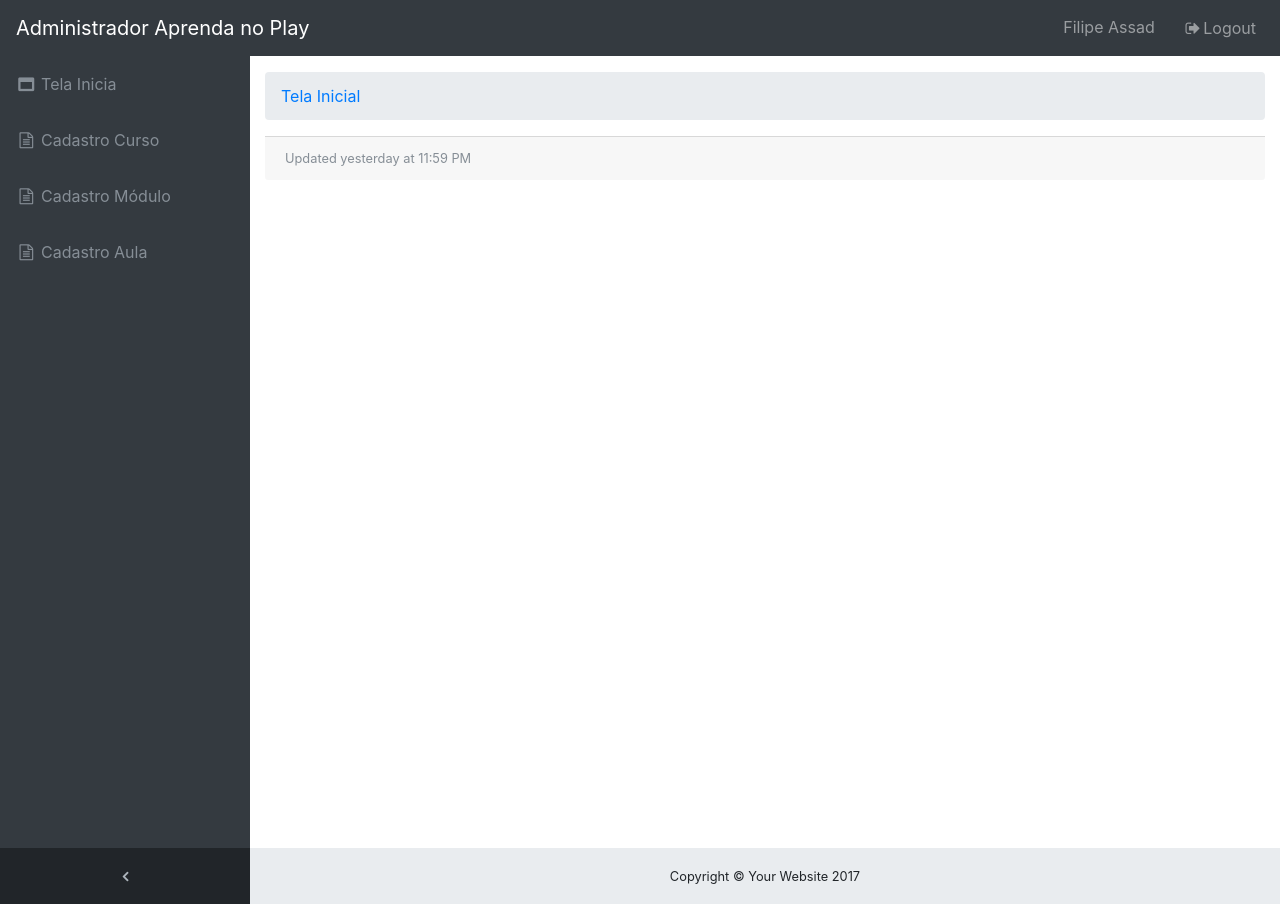
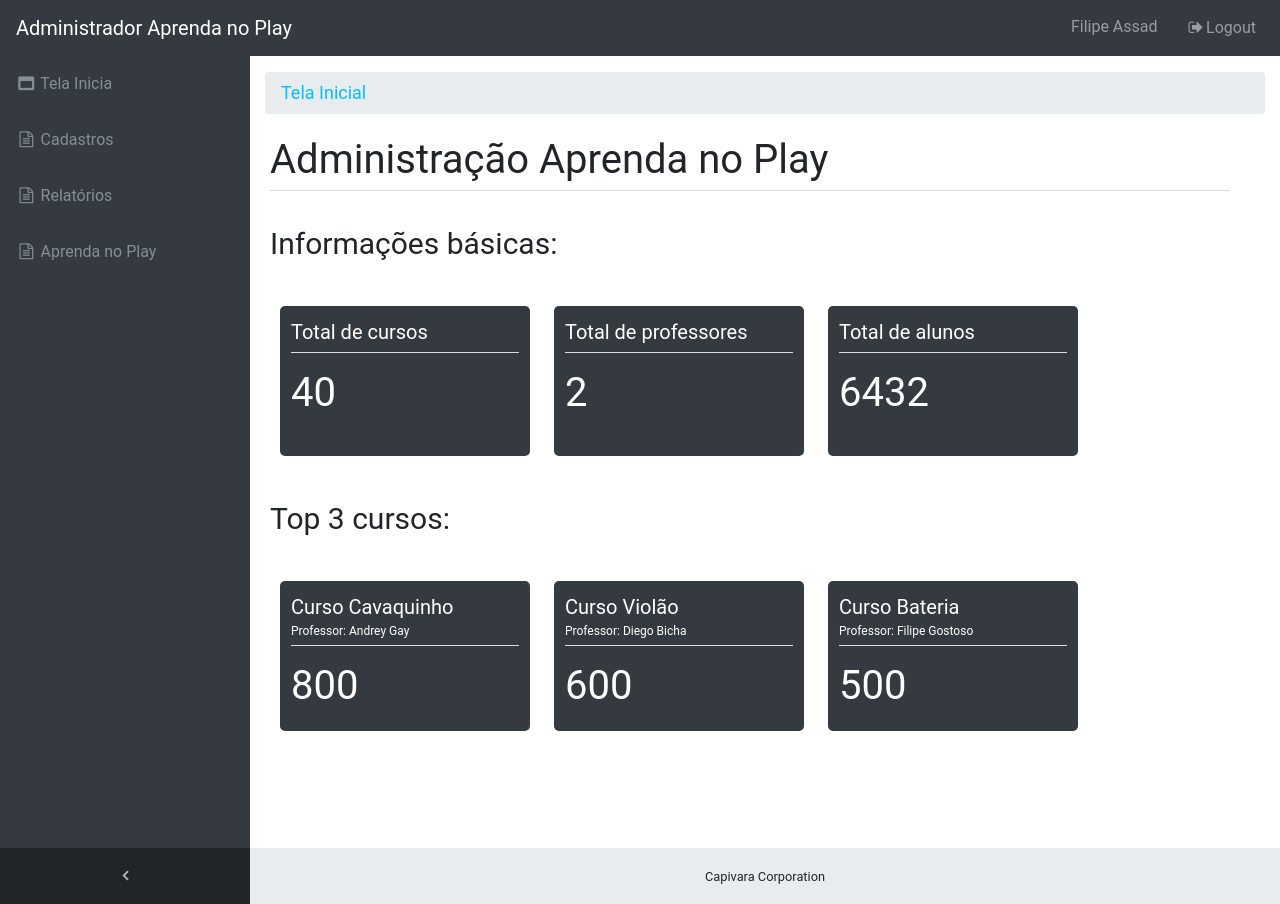
Before and after one commit to filipeassad/aprendanoplay, a Django app: a page that uses website/templates/adm_aprenda.html in a window 1280 px wide. Run offline with Django 3.2, Linux system fonts and the light colour scheme; the visitor is signed in with stand-in values (Sample User, id 1); some libraries are stand-ins or nearby versions.

Commit message:
Layouts de cadastros prontos

```diff
--- a/website/static/css/basico.css
+++ b/website/static/css/basico.css
@@ -62,3 +62,46 @@ select{
 	color: #FF6347;
 	cursor: pointer;
 }
+
+.info-item{
+	width: 250px;
+	height: 150px;
+	margin: 10px 10px;
+	border: 1px solid transparent;
+	border-radius: 5px;
+	background: #343a40;
+	color: #FFFFFF;
+	padding: 10px;
+}
+
+.btn-item{
+	width: 200px;
+	height: 80px;
+	margin: 10px 10px;
+	border: 1px solid transparent;
+	border-radius: 5px;
+	background: #343a40;
+	color: #FFFFFF;
+	padding: 10px;
+	cursor: pointer;
+}
+
+.botao{
+	border: 1px solid #343a40;
+	background: #FFFFFF;
+	display: block;
+	cursor: pointer;
+}
+
+.caixa-selecao{
+	border: 1px solid #343a40;
+	margin-left: 20px;
+}
+
+.caixa-reproducao{
+	display: block;
+	border: 1px solid #343a40;
+	margin-left: 20px;
+	margin-top: 30px;
+
+}
--- /dev/null
+++ b/website/static/scripts/ng_admaprenda_ctrl.js
@@ -0,0 +1,45 @@
+app.config(['$httpProvider', '$interpolateProvider',
+    function($httpProvider, $interpolateProvider) {
+    /* for compatibility with django teplate engine */
+    $interpolateProvider.startSymbol('{$');
+    $interpolateProvider.endSymbol('$}');
+    /* csrf */
+    $httpProvider.defaults.xsrfHeaderName = 'X-CSRFToken';
+    $httpProvider.defaults.xsrfCookieName = 'csrftoken';
+    //$httpProvider.defaults.withCredentials = true;
+}]);
+
+app.controller('AdmAprendaCtrl', function($window, $http, $rootScope){
+
+	//$scope.pagina = "{% include \"subtemplates/topoadm.html\" %}";
+	$rootScope.pagina = "telainicial";
+
+});
+
+app.controller('AdmMenuCtrl', function($window, $http, $rootScope){
+
+
+
+	this.telainicial = function(){
+		$rootScope.pagina = "telainicial";
+		$rootScope.nome = "Tela Inicial";
+	}
+
+	this.cadastro = function(){
+		$rootScope.pagina = "cadastro";
+		$rootScope.nome = "Cadastros";
+	}
+
+	this.relatorios = function(){
+		$rootScope.pagina = "relatorios";
+		$rootScope.nome = "Relatorios";
+	}
+
+});
+
+
+app.controller('AdmTituloCtrl', function($window, $http, $rootScope){
+
+	$rootScope.nome = "Tela Inicial";
+
+});
--- /dev/null
+++ b/website/static/scripts/ng_admcadastroaula_ctrl.js
@@ -0,0 +1,36 @@
+app.config(['$httpProvider', '$interpolateProvider',
+    function($httpProvider, $interpolateProvider) {
+    /* for compatibility with django teplate engine */
+    $interpolateProvider.startSymbol('{$');
+    $interpolateProvider.endSymbol('$}');
+    /* csrf */
+    $httpProvider.defaults.xsrfHeaderName = 'X-CSRFToken';
+    $httpProvider.defaults.xsrfCookieName = 'csrftoken';
+    //$httpProvider.defaults.withCredentials = true;
+}]);
+
+app.controller('AdmCadastroAulaCtrl', function($window, $http, $rootScope, $sce){
+	this.videos = [];
+	this.ipUrlVideo = "https://www.youtube.com/embed/mp28JPs25ek";
+	this.videos.push($sce.trustAsResourceUrl(this.ipUrlVideo));
+
+
+	this.mostrarVideo = function(){
+		this.videos.splice(0);
+		this.videos.push($sce.trustAsResourceUrl(this.ipUrlVideo));
+	}
+});
+
+app.directive('myEnter', function () {
+    return function (scope, element, attrs) {
+        element.bind("keydown keypress", function (event) {
+            if(event.which === 13) {
+                scope.$apply(function (){
+                    scope.$eval(attrs.myEnter);
+                });
+
+                event.preventDefault();
+            }
+        });
+    };
+});
--- /dev/null
+++ b/website/static/scripts/ng_admcadastros_ctrl.js
@@ -0,0 +1,25 @@
+app.config(['$httpProvider', '$interpolateProvider',
+    function($httpProvider, $interpolateProvider) {
+    /* for compatibility with django teplate engine */
+    $interpolateProvider.startSymbol('{$');
+    $interpolateProvider.endSymbol('$}');
+    /* csrf */
+    $httpProvider.defaults.xsrfHeaderName = 'X-CSRFToken';
+    $httpProvider.defaults.xsrfCookieName = 'csrftoken';
+    //$httpProvider.defaults.withCredentials = true;
+}]);
+
+app.controller('AdmCadastrosCtrl', function($window, $http, $rootScope){
+
+	this.cadastroCur = function(){
+		$rootScope.pagina = "cadastrocurso"
+	}
+
+	this.cadastroMod = function(){
+		$rootScope.pagina = "cadastromodulo"
+	}
+
+	this.cadastroAul = function(){
+		$rootScope.pagina = "cadastroaula"
+	}
+});
--- a/website/templates/adm_aprenda.html
+++ b/website/templates/adm_aprenda.html
@@ -16,43 +16,48 @@
   <link href="{% static 'vendor/datatables/dataTables.bootstrap4.css' %}" rel="stylesheet">
   <!-- Custom styles for this template-->
   <link href="{% static 'css/sb-admin.css' %}" rel="stylesheet">
+  <link rel="stylesheet" type="text/css" href="{% static 'css/basico.css' %}">
+
+  <script src="https://ajax.googleapis.com/ajax/libs/angularjs/1.4.8/angular.min.js"></script>
+  <script src="{% static 'scripts/ng_application_ctrl.js' %}"></script>
+  <script src="{% static 'scripts/ng_admaprenda_ctrl.js' %}"></script>
 </head>
 
-<body class="fixed-nav sticky-footer bg-dark" id="page-top">
+<body class="fixed-nav sticky-footer bg-dark" id="page-top" ng-app="myApp">
   <!-- Navigation-->
   <nav class="navbar navbar-expand-lg navbar-dark bg-dark fixed-top" id="mainNav">
     <a class="navbar-brand" href="index.html">Administrador Aprenda no Play</a>
     <button class="navbar-toggler navbar-toggler-right" type="button" data-toggle="collapse" data-target="#navbarResponsive" aria-controls="navbarResponsive" aria-expanded="false" aria-label="Toggle navigation">
       <span class="navbar-toggler-icon"></span>
     </button>
-    <div class="collapse navbar-collapse" id="navbarResponsive">
+    <div class="collapse navbar-collapse" id="navbarResponsive" ng-controller="AdmMenuCtrl as menu">
       <ul class="navbar-nav navbar-sidenav" id="exampleAccordion">
 
         <li class="nav-item" data-toggle="tooltip" data-placement="right" title="Tables">
-          <a class="nav-link" href="tables.html">
+          <a class="nav-link" ng-click="menu.telainicial()">
             <i class="fa fa-fw fa-window-maximize"></i>
             <span class="nav-link-text">Tela Inicia</span>
           </a>
         </li>
 
         <li class="nav-item" data-toggle="tooltip" data-placement="right" title="Tables">
-          <a class="nav-link" href="tables.html">
+          <a class="nav-link" ng-click="menu.cadastro()">
             <i class="fa fa-fw fa-file-text-o"></i>
-            <span class="nav-link-text">Cadastro Curso</span>
+            <span class="nav-link-text">Cadastros</span>
+          </a>
+        </li>
+
+        <li class="nav-item" data-toggle="tooltip" data-placement="right" title="Tables">
+          <a class="nav-link" ng-click="menu.relatorios()">
+            <i class="fa fa-fw fa-file-text-o"></i>
+            <span class="nav-link-text">Relatórios</span>
           </a>
         </li>
 
         <li class="nav-item" data-toggle="tooltip" data-placement="right" title="Tables">
           <a class="nav-link" href="tables.html">
             <i class="fa fa-fw fa-file-text-o"></i>
-            <span class="nav-link-text">Cadastro Módulo</span>
-          </a>
-        </li>
-
-        <li class="nav-item" data-toggle="tooltip" data-placement="right" title="Tables">
-          <a class="nav-link" href="tables.html">
-            <i class="fa fa-fw fa-file-text-o"></i>
-            <span class="nav-link-text">Cadastro Aula</span>
+            <span class="nav-link-text">Aprenda no Play</span>
           </a>
         </li>
 
@@ -82,22 +87,44 @@
   </nav>
 
   <div class="content-wrapper">
-    <div class="container-fluid">
+    <div class="container-fluid" ng-controller="AdmTituloCtrl">
 
       <!-- Breadcrumbs-->
       <ol class="breadcrumb">
 
         <li class="breadcrumb-item">
-          <a href="#">Tela Inicial</a>
+          <div style="color: #00BFFF; font-size: 18px; line-height: 100%;">{$ nome $}</div>
         </li>
 
       </ol>
 
       <!-- Area para as telas -->
 
+      <div ng-controller="AdmAprendaCtrl as aprenda" >
+
+          <div ng-if="pagina =='telainicial'">
+              {% include "subtemplates/adm_telainicial.html" %}
+          </div>
+
+          <div ng-if="pagina =='cadastro'">
+              {% include "subtemplates/adm_cadastros.html" %}
+          </div>
+
+          <div ng-if="pagina == 'cadastrocurso'">
+              {% include "subtemplates/adm_cadastro_curso.html" %}
+          </div>
+
+          <div ng-if="pagina == 'cadastromodulo'">
+              {% include "subtemplates/adm_cadastro_modulo.html" %}
+          </div>
+
+          <div ng-if="pagina == 'cadastroaula'">
+              {% include "subtemplates/adm_cadastro_aula.html" %}
+          </div>
+
+      </div>
+
       <!-- Area para as telas -->
-
-      <div class="card-footer small text-muted">Updated yesterday at 11:59 PM</div>
 
     </div>
     <!-- /.container-fluid-->
@@ -105,7 +132,7 @@
     <footer class="sticky-footer">
       <div class="container">
         <div class="text-center">
-          <small>Copyright © Your Website 2017</small>
+          <small>Capivara Corporation</small>
         </div>
       </div>
     </footer>
@@ -137,14 +164,12 @@
     <!-- Core plugin JavaScript-->
     <script src="{% static 'vendor/jquery-easing/jquery.easing.min.js' %}"></script>
     <!-- Page level plugin JavaScript-->
-    <script src="{% static 'vendor/chart.js/Chart.min.js' %}"></script>
     <script src="{% static 'vendor/datatables/jquery.dataTables.js' %}"></script>
     <script src="{% static 'vendor/datatables/dataTables.bootstrap4.js' %}"></script>
     <!-- Custom scripts for all pages-->
     <script src="{% static 'scripts/sb-admin.min.js' %}"></script>
     <!-- Custom scripts for this page-->
     <script src="{% static 'scripts/sb-admin-datatables.min.js' %}"></script>
-    <script src="{% static 'scripts/sb-admin-charts.min.js' %}"></script>
   </div>
 </body>
 
--- /dev/null
+++ b/website/templates/subtemplates/adm_cadastro_aula.html
@@ -0,0 +1,49 @@
+{% load staticfiles %}
+<script src="{% static 'scripts/ng_admcadastroaula_ctrl.js' %}"></script>
+<div class="row" style="width: 100%; display: block;" ng-controller="AdmCadastroAulaCtrl as aulas">
+
+	<div style="margin-left: 20px; font-size: 40px;">Cadastro de Aula</div>
+	<div style="margin: 0 20px; border-top: 1px solid #DCDCDC;"></div>
+
+
+	<div style="margin-top: 30px; font-size: 20px; margin-left: 20px;">Selecione o Curso:</div>
+
+	<div style="width: 800px;text-align: left; margin-top: 10px; background: #343a40; height: 40px; margin-left: 20px;">
+
+		<div class="inline-middle" style="width: 30%; color: white; font-size: 18px; margin-left: 10px;">Nome</div>
+		<div class="inline-middle" style="width: 20%; color: white; font-size: 18px;">Professor</div>
+		<div class="inline-middle" style="width: 40%; color: white; font-size: 18px;">Descrição</div>
+		<div class="inline-middle" style="height: 100%;"></div>
+
+	</div>
+
+	<div style="width: 800px; overflow: auto; height: 15em; text-align: left; border: 1px solid #343a40; margin-left: 20px;">
+
+		<div style="width: 100%;" >
+			<div class="inline-middle" style="width: 20%; margin-left: 10px;"></div>
+			<div class="inline-middle" style="width: 20%;"></div>
+			<div class="inline-middle" style="width: 55%;"></div>
+			<div class="inline-middle" style="height: 100%;"></div>
+
+		</div>
+
+	</div>
+
+	<div style="margin-top: 30px; font-size: 20px; margin-left: 20px;">Módulo:</div>
+	<select  class="caixa-selecao"></select>
+
+	<div style="margin-top: 30px; font-size: 20px; margin-left: 20px;">Nome Aula:</div>
+	<input type="text" style="margin-left: 20px; border: 1px solid #343a40; padding-left: 5px;">
+
+	<div style="margin-top: 30px; font-size: 20px; margin-left: 20px;">Descrição:</div>
+	<input type="text" style="margin-left: 20px; border: 1px solid #343a40; padding-left: 5px;">
+
+	<div style="margin-top: 30px; font-size: 20px; margin-left: 20px;">Url Vídeo:</div>
+
+	<input type="text" style="margin-left: 20px; border: 1px solid #343a40; padding-left: 5px;" ng-model="aulas.ipUrlVideo" my-enter="aulas.mostrarVideo()">
+
+	<iframe ng-src="{$video$}" width="500" height="250px" class="caixa-reproducao" ng-repeat="video in aulas.videos"></iframe>
+
+	<button style="width: 200px; margin-left: 20px; margin-top: 30px;" class="botao" >Salvar</button>
+
+</div>
--- /dev/null
+++ b/website/templates/subtemplates/adm_cadastro_curso.html
@@ -0,0 +1,41 @@
+{% load staticfiles %}
+<div class="row" style="width: 100%; display: block;">
+
+	<div style="margin-left: 20px; font-size: 40px;">Cadastro de Curso</div>
+	<div style="margin: 0 20px; border-top: 1px solid #DCDCDC;"></div>
+
+
+	<div style="margin-top: 30px; font-size: 20px; margin-left: 20px;">Selecione o Professor:</div>
+
+	<div style="width: 800px;text-align: left; margin-top: 10px; background: #343a40; height: 40px; margin-left: 20px;">
+
+		<div class="inline-middle" style="width: 30%; color: white; font-size: 18px; margin-left: 10px;">Nome</div>
+		<div class="inline-middle" style="width: 20%; color: white; font-size: 18px;">Dt. Nascimento</div>
+		<div class="inline-middle" style="width: 40%; color: white; font-size: 18px;">E-mail</div>
+		<div class="inline-middle" style="height: 100%;"></div>
+
+	</div>
+
+	<div style="width: 800px; overflow: auto; height: 15em; text-align: left; border: 1px solid #343a40; margin-left: 20px;">
+
+		<div style="width: 100%;" ng-click="selecionaCurso(cur)" class="{$cur.cla$}" ng-repeat="cur in cursos">
+
+			<div class="inline-middle" style="width: 20%; margin-left: 10px;">{$cur.nome$}</div>
+			<div class="inline-middle" style="width: 20%;">{$cur.perfil.nome$}</div>
+			<div class="inline-middle" style="width: 55%;">{$cur.descricao$}</div>
+			<div class="inline-middle" style="height: 100%;"></div>
+
+		</div>
+
+	</div>
+
+	<div style="margin-top: 30px; font-size: 20px; margin-left: 20px;">Nome Curso:</div>
+	<input type="text" style="margin-left: 20px; border: 1px solid #343a40; padding-left: 5px;">
+
+	<div style="margin-top: 30px; font-size: 20px; margin-left: 20px;">Descrição:</div>
+	<input type="text" style="margin-left: 20px; border: 1px solid #343a40; padding-left: 5px;">
+
+	<button style="width: 200px; margin-left: 20px; margin-top: 30px;" class="botao" >Salvar</button>
+
+
+</div>
--- /dev/null
+++ b/website/templates/subtemplates/adm_cadastro_modulo.html
@@ -0,0 +1,40 @@
+{% load staticfiles %}
+<div class="row" style="width: 100%; display: block;">
+
+	<div style="margin-left: 20px; font-size: 40px;">Cadastro de Módulo</div>
+	<div style="margin: 0 20px; border-top: 1px solid #DCDCDC;"></div>
+
+
+	<div style="margin-top: 30px; font-size: 20px; margin-left: 20px;">Selecione o Curso:</div>
+
+	<div style="width: 800px;text-align: left; margin-top: 10px; background: #343a40; height: 40px; margin-left: 20px;">
+
+		<div class="inline-middle" style="width: 30%; color: white; font-size: 18px; margin-left: 10px;">Nome</div>
+		<div class="inline-middle" style="width: 20%; color: white; font-size: 18px;">Professor</div>
+		<div class="inline-middle" style="width: 40%; color: white; font-size: 18px;">Descrição</div>
+		<div class="inline-middle" style="height: 100%;"></div>
+
+	</div>
+
+	<div style="width: 800px; overflow: auto; height: 15em; text-align: left; border: 1px solid #343a40; margin-left: 20px;">
+
+		<div style="width: 100%;" ng-click="selecionaCurso(cur)" class="{$cur.cla$}" ng-repeat="cur in cursos">
+
+			<div class="inline-middle" style="width: 20%; margin-left: 10px;">{$cur.nome$}</div>
+			<div class="inline-middle" style="width: 20%;">{$cur.perfil.nome$}</div>
+			<div class="inline-middle" style="width: 55%;">{$cur.descricao$}</div>
+			<div class="inline-middle" style="height: 100%;"></div>
+
+		</div>
+
+	</div>
+
+	<div style="margin-top: 30px; font-size: 20px; margin-left: 20px;">Nome Módulo:</div>
+	<input type="text" style="margin-left: 20px; border: 1px solid #343a40; padding-left: 5px;">
+
+	<div style="margin-top: 30px; font-size: 20px; margin-left: 20px;">Descrição:</div>
+	<input type="text" style="margin-left: 20px; border: 1px solid #343a40; padding-left: 5px;">
+
+	<button style="width: 200px; margin-left: 20px; margin-top: 30px;" class="botao" >Salvar</button>
+
+</div>
--- /dev/null
+++ b/website/templates/subtemplates/adm_cadastros.html
@@ -0,0 +1,69 @@
+{% load staticfiles %}
+<script src="{% static 'scripts/ng_admcadastros_ctrl.js' %}"></script>
+<div class="row" style="width: 100%; display: block;" ng-controller="AdmCadastrosCtrl as cadastros">
+
+	<div style="margin-left: 20px; font-size: 40px;">Gerenciador de Cursos, Módulos e Aulas</div>
+	<div style="margin: 0 20px; border-top: 1px solid #DCDCDC;"></div>
+
+	<div style="margin-top: 30px; font-size: 30px; margin-left: 20px;">Curso:</div>
+
+	<div style="width: 100%; text-align: left; margin-top: 30px; padding-left: 20px;">
+
+		<div class="inline-middle btn-item" ng-click="cadastros.cadastroCur()">
+
+			<div class="inline-middle" style="font-size: 20px;">Cadastrar Curso</div>
+			<div class="inline-middle" style="height: 100%;"></div>
+
+		</div>
+
+		<div class="inline-middle btn-item">
+
+			<div class="inline-middle" style="font-size: 20px;">Listar Curso</div>
+			<div class="inline-middle" style="height: 100%;"></div>
+
+		</div>
+
+	</div>
+
+
+	<div style="margin-top: 30px; font-size: 30px; margin-left: 20px;">Módulo:</div>
+
+	<div style="width: 100%; text-align: left; margin-top: 30px; padding-left: 20px;">
+
+		<div class="inline-middle btn-item" ng-click="cadastros.cadastroMod()">
+
+			<div class="inline-middle" style="font-size: 20px;">Cadastrar Módulo</div>
+			<div class="inline-middle" style="height: 100%;"></div>
+
+		</div>
+
+		<div class="inline-middle btn-item">
+
+			<div class="inline-middle" style="font-size: 20px;">Listar Módulo</div>
+			<div class="inline-middle" style="height: 100%;"></div>
+
+		</div>
+
+	</div>
+
+	<div style="margin-top: 30px; font-size: 30px; margin-left: 20px;">Aula:</div>
+
+		<div style="width: 100%; text-align: left; margin-top: 30px; padding-left: 20px;">
+
+		<div class="inline-middle btn-item" ng-click="cadastros.cadastroAul()">
+
+			<div class="inline-middle" style="font-size: 20px;">Cadastrar Aula</div>
+			<div class="inline-middle" style="height: 100%;"></div>
+
+		</div>
+
+		<div class="inline-middle btn-item">
+
+			<div class="inline-middle" style="font-size: 20px;">Listar Aula</div>
+			<div class="inline-middle" style="height: 100%;"></div>
+
+		</div>
+
+	</div>
+
+</div>
--- /dev/null
+++ b/website/templates/subtemplates/adm_telainicial.html
@@ -0,0 +1,91 @@
+{% load staticfiles %}
+<div class="row" style="width: 100%; display: block;">
+
+	<div style="margin-left: 20px; font-size: 40px;">Administração Aprenda no Play</div>
+
+	<div style="margin: 0 20px; border-top: 1px solid #DCDCDC;"></div>
+
+	<div style="margin-top: 30px; font-size: 30px; margin-left: 20px;">Informações básicas:</div>
+
+	<div style="width: 100%; text-align: left; margin-top: 30px; padding-left: 20px;">
+
+		<div class="inline-middle info-item">
+
+			<div class="inline-middle" style="width: 100%;">
+				<div style="font-size: 20px;">Total de cursos</div>
+				<div style="background: #DCDCDC; height: 1px; width: 100%; margin-top: 5px;"></div>
+				<div style="font-size: 40px; margin-top: 10px;">40</div>
+			</div>
+			<div class="inline-middle" style="height: 100%;"></div>
+
+		</div>
+
+		<div class="inline-middle info-item">
+
+			<div class="inline-middle" style="width: 100%;">
+				<div style="font-size: 20px;">Total de professores</div>
+				<div style="background: #DCDCDC; height: 1px; width: 100%; margin-top: 5px;"></div>
+				<div style="font-size: 40px; margin-top: 10px;">2</div>
+			</div>
+			<div class="inline-middle" style="height: 100%;"></div>
+
+		</div>
+
+		<div class="inline-middle info-item">
+
+			<div class="inline-middle " style="width: 100%;">
+				<div style="font-size: 20px;">Total de alunos</div>
+				<div style="background: #DCDCDC; height: 1px; width: 100%; margin-top: 5px;"></div>
+				<div style="font-size: 40px; margin-top: 10px;">6432</div>
+			</div>
+			<div class="inline-middle" style="height: 100%;"></div>
+
+		</div>
+
+	</div>
+
+	<div style="margin-top: 30px; font-size: 30px; margin-left: 20px;">Top 3 cursos:</div>
+
+	<div style="width: 100%; text-align: left; margin-top: 30px;  padding-left: 20px;">
+
+		<div class="inline-middle info-item">
+
+			<div class="inline-middle" style="width: 100%;">
+				<div style="font-size: 20px;">Curso Cavaquinho</div>
+				<div style="font-size: 12px;">Professor: Andrey Gay</div>
+				<div style="background: #DCDCDC; height: 1px; width: 100%; margin-top: 5px;"></div>
+				<div style="font-size: 40px; margin-top: 10px;">800</div>
+			</div>
+			<div class="inline-middle" style="height: 100%;"></div>
+
+		</div>
+
+		<div class="inline-middle info-item">
+
+			<div class="inline-middle" style="width: 100%;">
+				<div style="font-size: 20px;">Curso Violão</div>
+				<div style="font-size: 12px;">Professor: Diego Bicha</div>
+				<div style="background: #DCDCDC; height: 1px; width: 100%; margin-top: 5px;"></div>
+				<div style="font-size: 40px; margin-top: 10px;">600</div>
+			</div>
+			<div class="inline-middle" style="height: 100%;"></div>
+
+		</div>
+
+		<div class="inline-middle info-item">
+
+			<div class="inline-middle " style="width: 100%;">
+				<div style="font-size: 20px;">Curso Bateria</div>
+				<div style="font-size: 12px;">Professor: Filipe Gostoso</div>
+				<div style="background: #DCDCDC; height: 1px; width: 100%; margin-top: 5px;"></div>
+				<div style="font-size: 40px; margin-top: 10px;">500</div>
+			</div>
+			<div class="inline-middle" style="height: 100%;"></div>
+
+		</div>
+
+	</div>
+
+
+
+</div>
```
